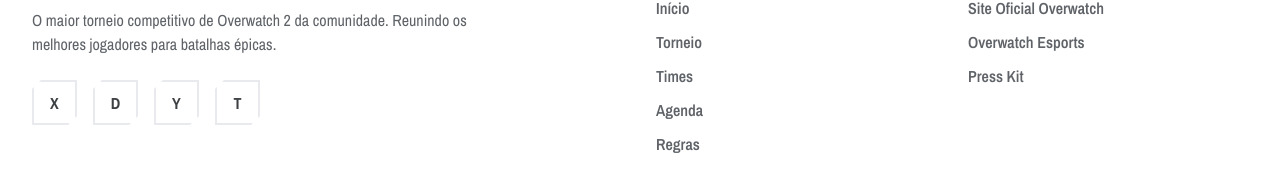
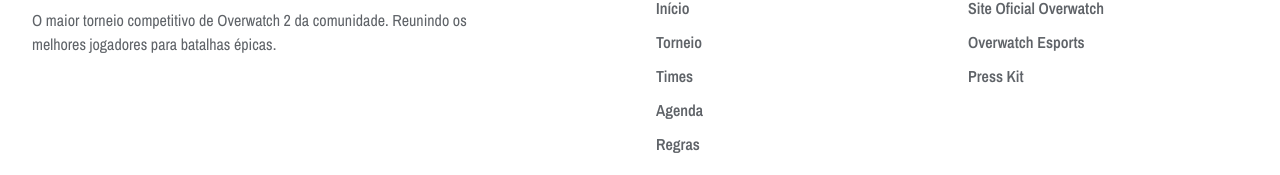
Before and after one commit to ronaldohoch/overwatch-nova-era, an Angular app in the folder site/: page / in a window 1280 px wide. Shown: the part 270-445 px from the top of the page. Built offline with nearby package versions, Linux system fonts and the light colour scheme.

Commit message:
feat: Adicionar o footer

```diff
--- a/site/src/app/core/footer/footer.html
+++ b/site/src/app/core/footer/footer.html
@@ -17,43 +17,6 @@
               Reunindo os melhores jogadores para batalhas épicas.
             </p>
 
-            <div class="mt-5 flex flex-wrap gap-4">
-              <a
-                href="#"
-                class="flex h-11.25 w-11.25 items-center justify-center border-2 border-(--ow-gray-200) bg-(--ow-white) font-bold text-(--ow-gray-600) no-underline transition-all duration-300 [clip-path:polygon(20%_0,100%_0,100%_80%,80%_100%,0_100%,0_20%)] hover:border-(--ow-orange) hover:bg-(--ow-orange) hover:text-(--ow-white) focus:outline-none focus-visible:ring-2 focus-visible:ring-(--ow-orange)  focus-visible:ring-offset-2 focus-visible:ring-offset-(--ow-gray-50) active:translate-y-px"
-                aria-label="Twitter (X)"
-                title="Twitter"
-              >
-                <span aria-hidden="true">X</span>
-              </a>
-
-              <a
-                href="#"
-                class="flex h-11.25 w-11.25 items-center justify-center border-2 border-(--ow-gray-200) bg-(--ow-white) font-bold text-(--ow-gray-600) no-underline transition-all duration-300 [clip-path:polygon(20%_0,100%_0,100%_80%,80%_100%,0_100%,0_20%)] hover:border-(--ow-orange) hover:bg-(--ow-orange) hover:text-(--ow-white) focus:outline-none focus-visible:ring-2 focus-visible:ring-(--ow-orange) focus-visible:ring-offset-2 focus-visible:ring-offset-(--ow-gray-50) active:translate-y-px"
-                aria-label="Discord"
-                title="Discord"
-              >
-                <span aria-hidden="true">D</span>
-              </a>
-
-              <a
-                href="#"
-                class="flex h-11.25 w-11.25 items-center justify-center border-2 border-(--ow-gray-200) bg-(--ow-white) font-bold text-(--ow-gray-600) no-underline transition-all duration-300 [clip-path:polygon(20%_0,100%_0,100%_80%,80%_100%,0_100%,0_20%)] hover:border-(--ow-orange) hover:bg-(--ow-orange) hover:text-(--ow-white) focus:outline-none focus-visible:ring-2 focus-visible:ring-(--ow-orange) focus-visible:ring-offset-2 focus-visible:ring-offset-(--ow-gray-50) active:translate-y-px"
-                aria-label="YouTube"
-                title="YouTube"
-              >
-                <span aria-hidden="true">Y</span>
-              </a>
-
-              <a
-                href="#"
-                class="flex h-11.25 w-11.25 items-center justify-center border-2 border-(--ow-gray-200) bg-(--ow-white) font-bold text-(--ow-gray-600) no-underline transition-all duration-300 [clip-path:polygon(20%_0,100%_0,100%_80%,80%_100%,0_100%,0_20%)] hover:border-(--ow-orange) hover:bg-(--ow-orange) hover:text-(--ow-white) focus:outline-none focus-visible:ring-2 focus-visible:ring-(--ow-orange) focus-visible:ring-offset-2 focus-visible:ring-offset-(--ow-gray-50) active:translate-y-px"
-                aria-label="Twitch"
-                title="Twitch"
-              >
-                <span aria-hidden="true">T</span>
-              </a>
-            </div>
           </div>
 
           <!-- Links Rápidos -->
```
